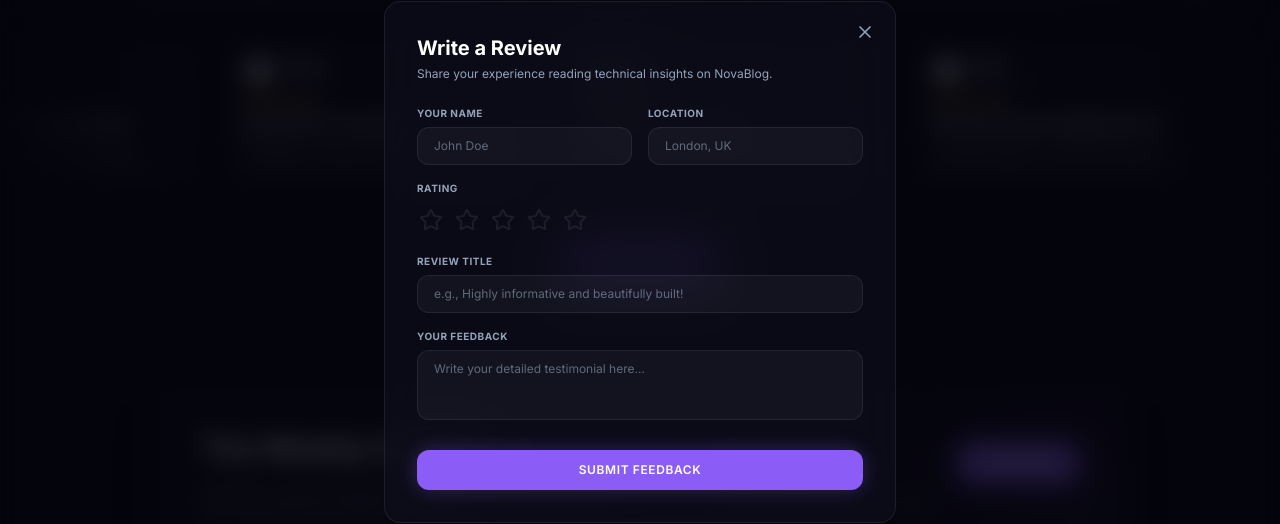
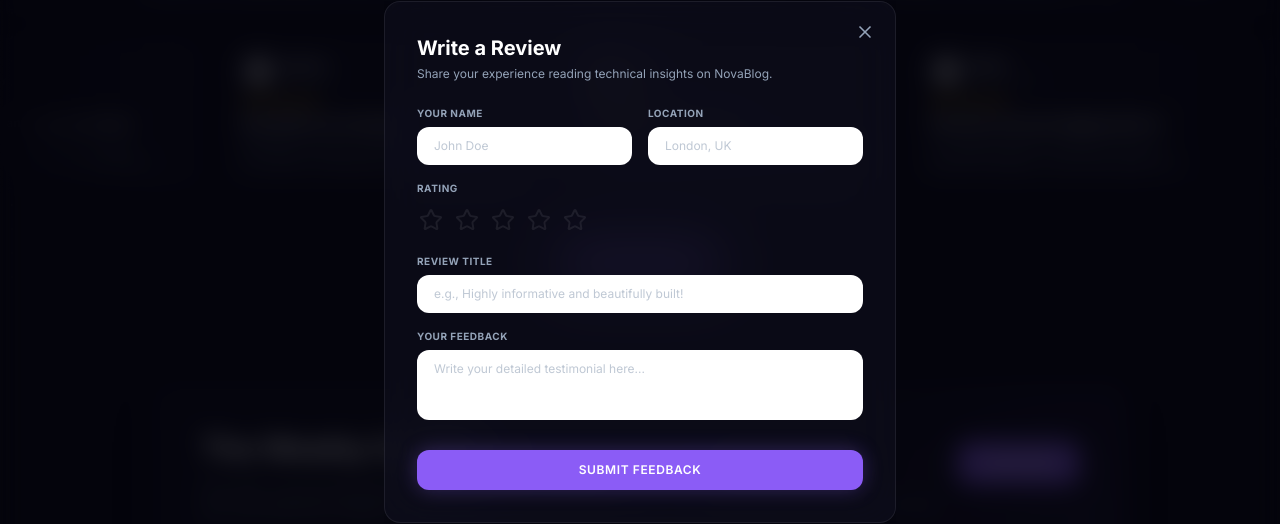
Before and after one commit to swappy-sutar/Novablog-app, a React (Vite) app in the folder frontend/: page / in a window 1280 px wide. Both pictures are taken after a click on the button "Write a Review". Shown: the part 2295-2819 px from the top of the page. Built offline with nearby package versions, Linux system fonts and the light colour scheme; no server answers; grey boxes are pictures that could not be loaded.

Commit message:
style(testimonials): make modal inputs background white in light mode

```diff
--- a/frontend/src/components/home/Testimonials.jsx
+++ b/frontend/src/components/home/Testimonials.jsx
@@ -417,7 +417,7 @@
                         placeholder="John Doe"
                         value={form.name}
                         onChange={(e) => setForm(prev => ({ ...prev, name: e.target.value }))}
-                        className="w-full bg-bg-input border border-border-subtle rounded-xl px-4 py-2.5 text-xs text-text-input placeholder-text-muted/60 focus:outline-none focus:border-brand-purple transition-all"
+                        className="w-full bg-white dark:bg-bg-input border border-border-subtle rounded-xl px-4 py-2.5 text-xs text-text-input placeholder-text-muted/60 focus:outline-none focus:border-brand-purple transition-all"
                       />
                     </div>
                     <div>
@@ -430,7 +430,7 @@
                         placeholder="London, UK"
                         value={form.location}
                         onChange={(e) => setForm(prev => ({ ...prev, location: e.target.value }))}
-                        className="w-full bg-bg-input border border-border-subtle rounded-xl px-4 py-2.5 text-xs text-text-input placeholder-text-muted/60 focus:outline-none focus:border-brand-purple transition-all"
+                        className="w-full bg-white dark:bg-bg-input border border-border-subtle rounded-xl px-4 py-2.5 text-xs text-text-input placeholder-text-muted/60 focus:outline-none focus:border-brand-purple transition-all"
                       />
                     </div>
                   </div>
@@ -471,7 +471,7 @@
                       placeholder="e.g., Highly informative and beautifully built!"
                       value={form.title}
                       onChange={(e) => setForm(prev => ({ ...prev, title: e.target.value }))}
-                      className="w-full bg-bg-input border border-border-subtle rounded-xl px-4 py-2.5 text-xs text-text-input placeholder-text-muted/60 focus:outline-none focus:border-brand-purple transition-all"
+                      className="w-full bg-white dark:bg-bg-input border border-border-subtle rounded-xl px-4 py-2.5 text-xs text-text-input placeholder-text-muted/60 focus:outline-none focus:border-brand-purple transition-all"
                     />
                   </div>
 
@@ -485,7 +485,7 @@
                       placeholder="Write your detailed testimonial here..."
                       value={form.text}
                       onChange={(e) => setForm(prev => ({ ...prev, text: e.target.value }))}
-                      className="w-full bg-bg-input border border-border-subtle rounded-xl px-4 py-2.5 text-xs text-text-input placeholder-text-muted/60 focus:outline-none focus:border-brand-purple transition-all resize-none"
+                      className="w-full bg-white dark:bg-bg-input border border-border-subtle rounded-xl px-4 py-2.5 text-xs text-text-input placeholder-text-muted/60 focus:outline-none focus:border-brand-purple transition-all resize-none"
                     />
                   </div>
 
```
